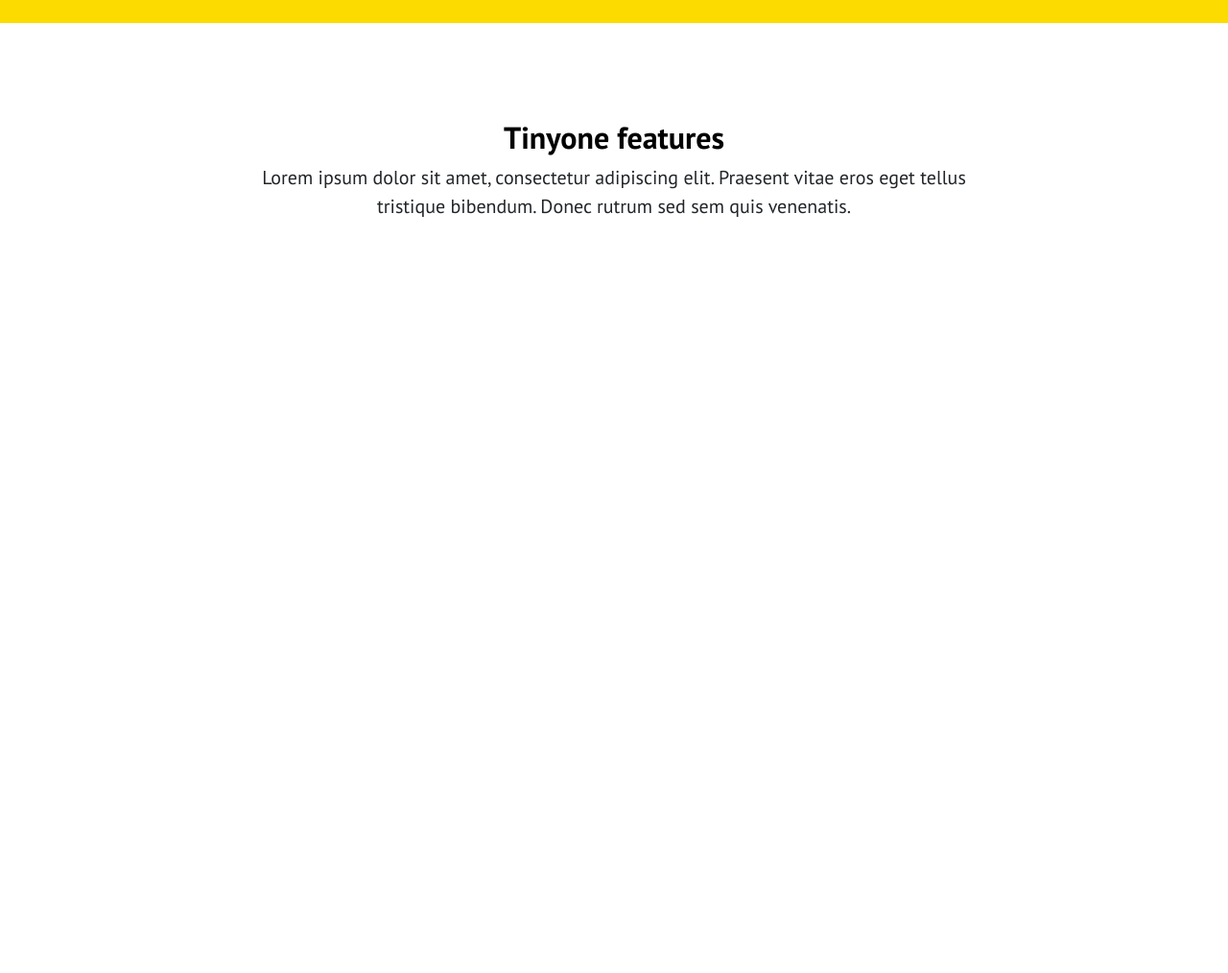
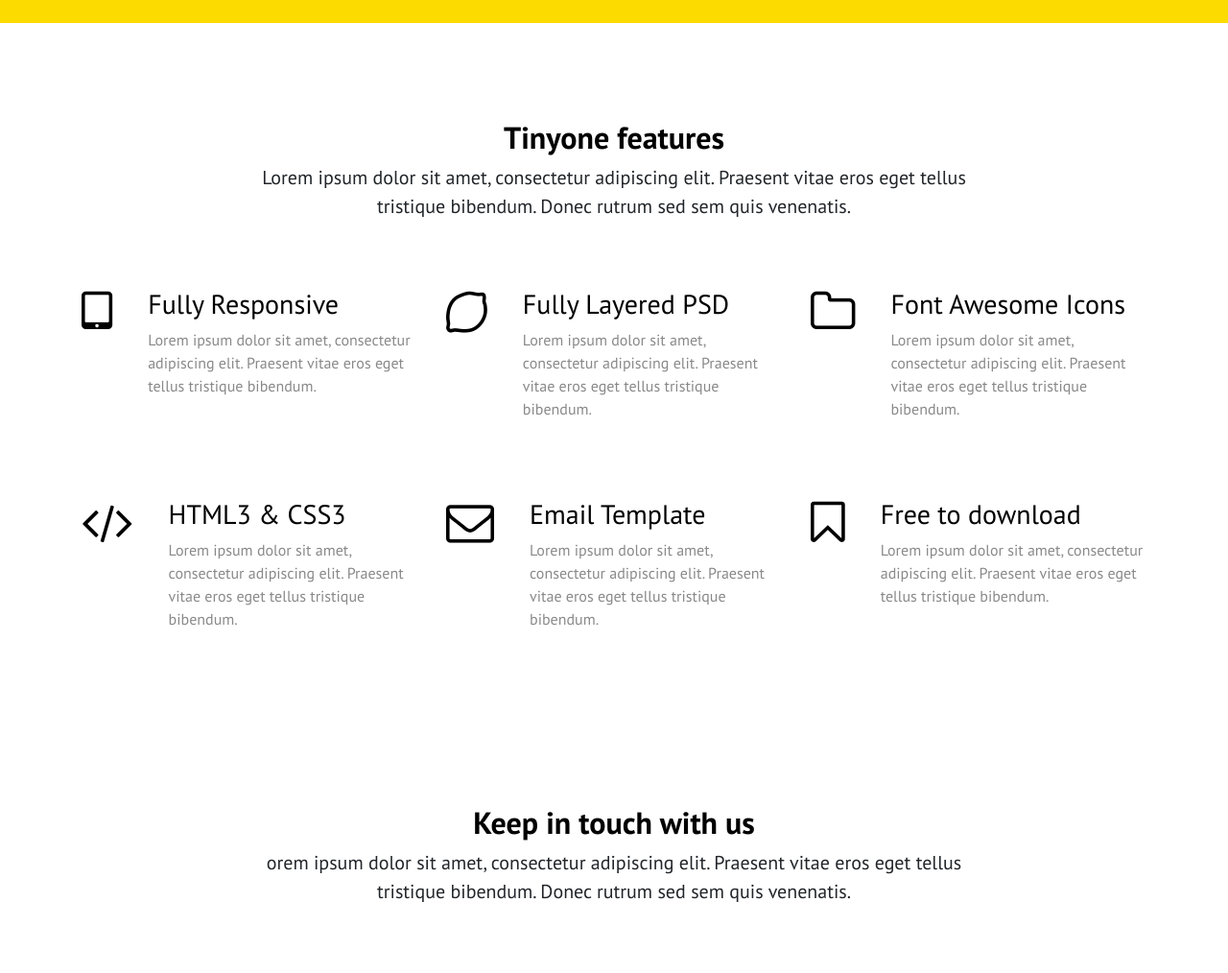
Before and after one commit to Pavluchkov/RWP, a plain HTML site: page index.html in a window 1280 px wide. Shown: the part 712-1726 px from the top of the page at 96% size. Before the commit the page ends 1012 px from the top, so only its background shows below. Drawn offline with Linux system fonts and the light colour scheme.

Commit message:
Сделана 2-я строка 2-й секции

```diff
--- a/css/main.css
+++ b/css/main.css
@@ -100,3 +100,16 @@
 }
 
 /*two section - features*/
+.feature{
+	margin-bottom: 65px;
+}
+.feature__icon{
+	font-size: 50px;
+	margin-right: 37px;
+	color: #000;
+}
+.feature__text{
+	color: #898989;
+}
+
+/*third section - touch*/
--- a/index.html
+++ b/index.html
@@ -90,13 +90,110 @@
 					</div>
 				</div>
 			</div>
+			<div class="row">
 
+				<div class="col-lg-4">
+					<div class="feature d-flex">
+						<i class="fa fa-tablet feature__icon"></i>
+						<div class="feature__block">
+							<h3 class="feature__title">
+								Fully Responsive
+							</h3>
+							<p class="feature__text">
+								Lorem ipsum dolor sit amet, consectetur adipiscing elit. Praesent vitae eros eget tellus tristique bibendum.
+							</p>
+						</div>
+					</div>
+				</div>
+
+				<div class="col-lg-4">
+					<div class="feature d-flex">
+						<i class="fa fa-lemon-o feature__icon"></i>
+						<div class="feature__block">
+							<h3 class="feature__title">
+								Fully Layered PSD
+							</h3>
+							<p class="feature__text">
+								Lorem ipsum dolor sit amet, consectetur adipiscing elit. Praesent vitae eros eget tellus tristique bibendum.
+							</p>
+						</div>
+					</div>
+				</div>
+
+				<div class="col-lg-4">
+					<div class="feature d-flex">
+						<i class="fa fa-folder-o feature__icon"></i>
+						<div class="feature__block">
+							<h3 class="feature__title">
+								Font Awesome Icons
+							</h3>
+							<p class="feature__text">
+								Lorem ipsum dolor sit amet, consectetur adipiscing elit. Praesent vitae eros eget tellus tristique bibendum.
+							</p>
+						</div>
+					</div>
+				</div>
+
+<div class="col-lg-4">
+					<div class="feature d-flex">
+						<i class="fa fa-code feature__icon"></i>
+						<div class="feature__block">
+							<h3 class="feature__title">
+								HTML3 & CSS3
+							</h3>
+							<p class="feature__text">
+								Lorem ipsum dolor sit amet, consectetur adipiscing elit. Praesent vitae eros eget tellus tristique bibendum.
+							</p>
+						</div>
+					</div>
+				</div>
+
+				<div class="col-lg-4">
+					<div class="feature d-flex">
+						<i class="fa fa-envelope-o feature__icon"></i>
+						<div class="feature__block">
+							<h3 class="feature__title">
+								Email Template
+							</h3>
+							<p class="feature__text">
+								Lorem ipsum dolor sit amet, consectetur adipiscing elit. Praesent vitae eros eget tellus tristique bibendum.
+							</p>
+						</div>
+					</div>
+				</div>
+
+				<div class="col-lg-4">
+					<div class="feature d-flex">
+						<i class="fa fa-bookmark-o feature__icon"></i>
+						<div class="feature__block">
+							<h3 class="feature__title">
+								Free to download
+							</h3>
+							<p class="feature__text">
+								Lorem ipsum dolor sit amet, consectetur adipiscing elit. Praesent vitae eros eget tellus tristique bibendum.
+							</p>
+						</div>
+					</div>
+				</div>
+
+			</div>
 		</div>
 	</section>
 
 	<section id="touch" class="touch">
 		<div class="container">
-
+			<div class="row">
+				<div class="col-lg-12">
+					<div class="title">
+						<h2 class="title__main">
+							Keep in touch with us
+						</h2>
+						<p class="title__text">
+							orem ipsum dolor sit amet, consectetur adipiscing elit. Praesent vitae eros eget tellus tristique bibendum. Donec rutrum sed sem quis venenatis.
+						</p>
+					</div>
+				</div>
+			</div>
 		</div>
 	</section>
 	<footer id="footer" class="footer">
```
